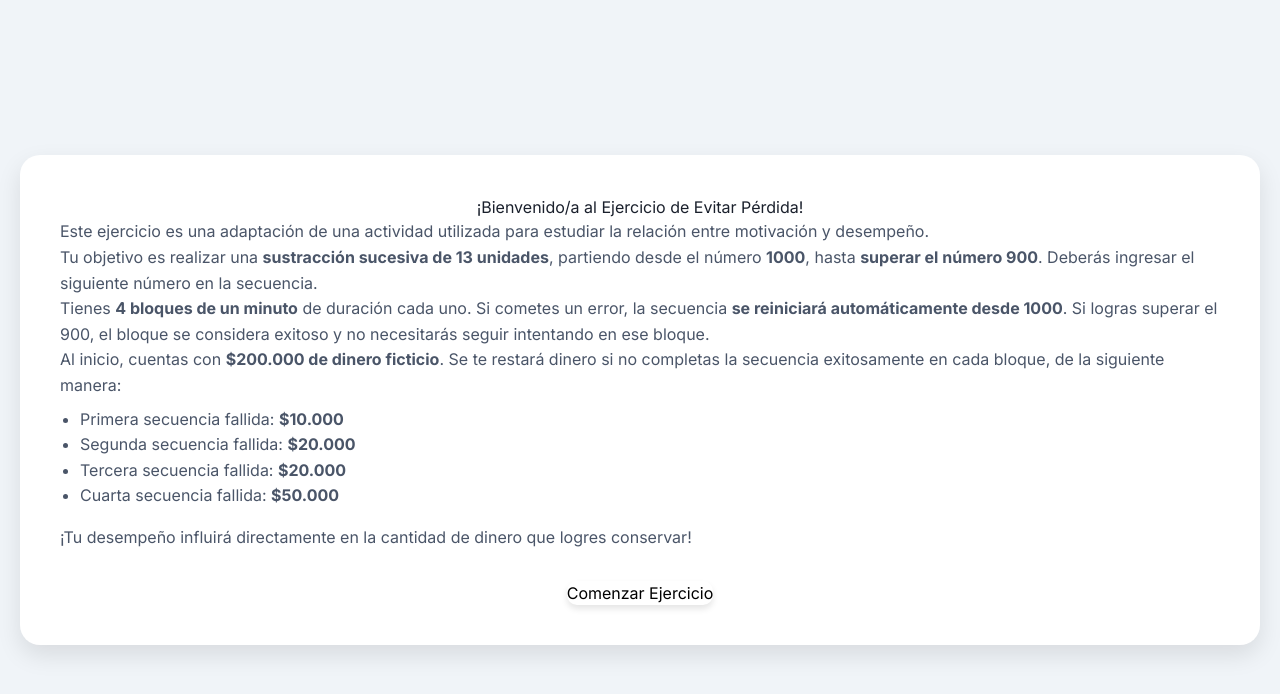
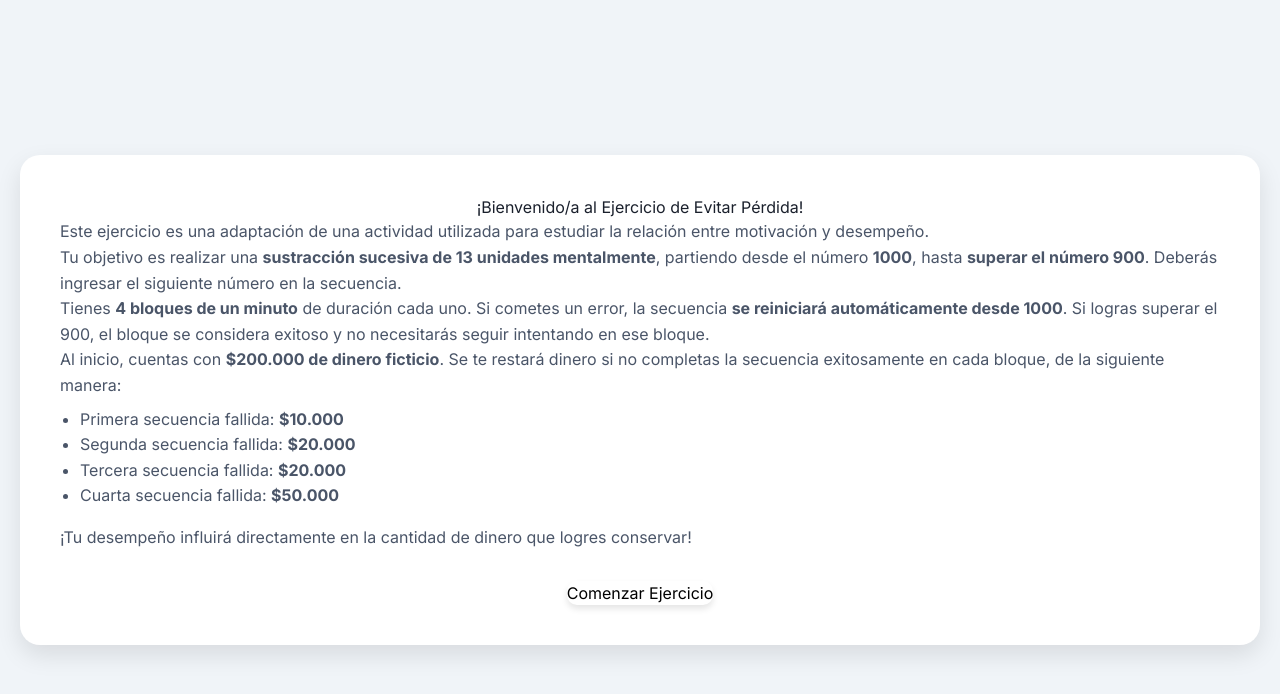
Before and after one commit to rafgaticah/app_perdida_2025, a plain HTML site: page index.html in a window 1280 px wide. Drawn offline with nearby package versions, Linux system fonts and the light colour scheme.

Commit message:
index.html

```diff
--- a/index.html
+++ b/index.html
@@ -400,7 +400,7 @@
             <h1>¡Bienvenido/a al Ejercicio de Evitar Pérdida!</h1>
             <div class="instructions">
                 <p>Este ejercicio es una adaptación de una actividad utilizada para estudiar la relación entre motivación y desempeño.</p>
-                <p>Tu objetivo es realizar una <strong>sustracción sucesiva de 13 unidades</strong>, partiendo desde el número <strong>1000</strong>, hasta <strong>superar el número 900</strong>. Deberás ingresar el siguiente número en la secuencia.</p>
+                <p>Tu objetivo es realizar una <strong>sustracción sucesiva de 13 unidades mentalmente</strong>, partiendo desde el número <strong>1000</strong>, hasta <strong>superar el número 900</strong>. Deberás ingresar el siguiente número en la secuencia.</p>
                 <p>Tienes <strong>4 bloques de un minuto</strong> de duración cada uno. Si cometes un error, la secuencia <strong>se reiniciará automáticamente desde 1000</strong>. Si logras superar el 900, el bloque se considera exitoso y no necesitarás seguir intentando en ese bloque.</p>
                 <p>Al inicio, cuentas con <strong>$200.000 de dinero ficticio</strong>. Se te restará dinero si no completas la secuencia exitosamente en cada bloque, de la siguiente manera:</p>
                 <ul class="list-disc pl-5 mt-2">
```
